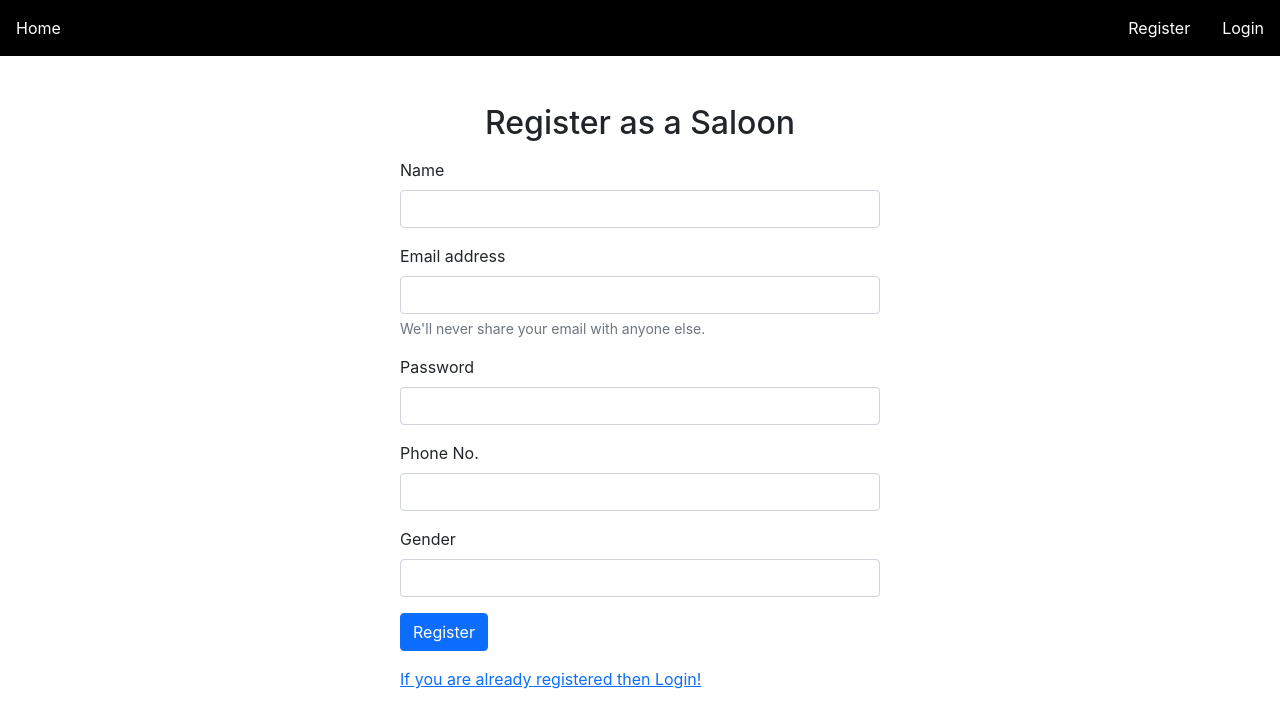
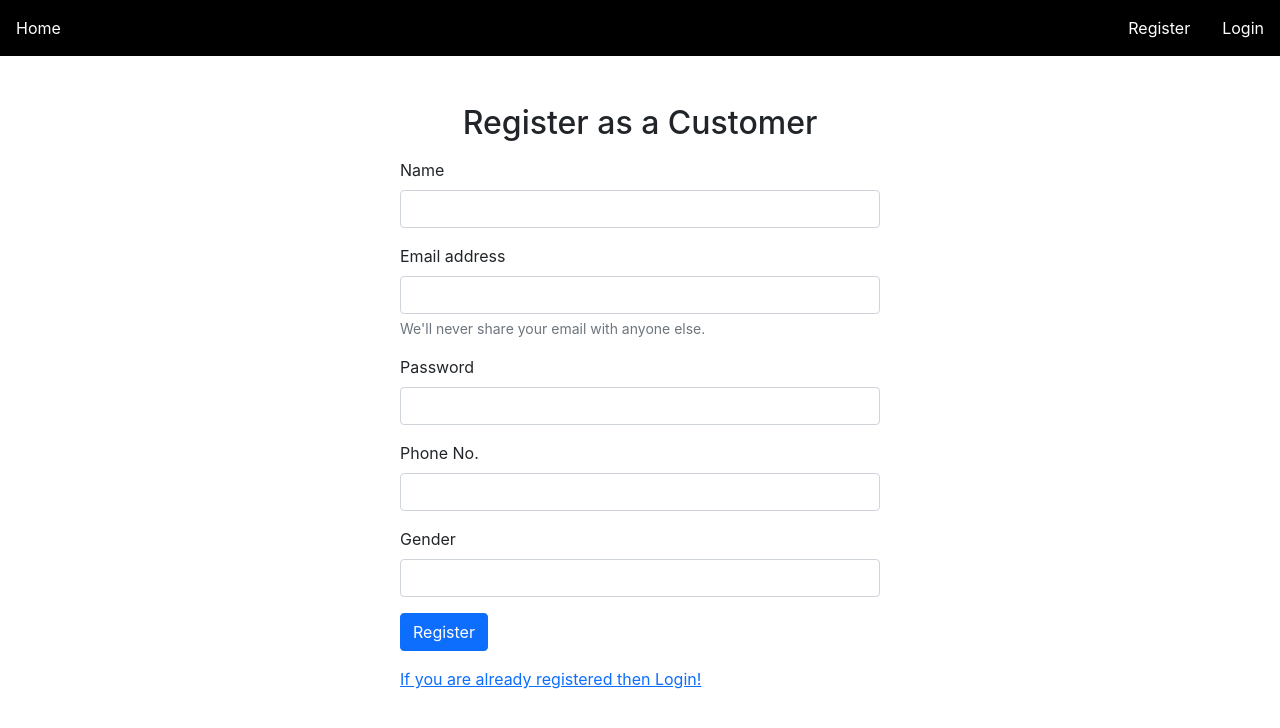
Before and after one commit to radh1Ka-sr/TrimTracker, a React (Create React App) app in the folder frontend/: page /userRegister in a window 1280 px wide. Shown: the top 728 px of the page. Built offline with nearby package versions, Linux system fonts and the light colour scheme.

Commit message:
frontend

```diff
--- a/frontend/src/components/user/UserLogin.js
+++ b/frontend/src/components/user/UserLogin.js
@@ -5,7 +5,7 @@ const UserLogin = () => {
   return (
     <div>
     <div style={{marginTop:'3rem',marginLeft:'25rem',marginRight:'25rem',marginBottom:'1rem'}}>
-    <h2 style={{display:'flex',justifyContent:'center',marginBottom:'1rem'}}>Login as a Saloon </h2>
+    <h2 style={{display:'flex',justifyContent:'center',marginBottom:'1rem'}}>Login as a Customer </h2>
       <div className="mb-3">
     <label for="exampleInputEmail1" className="form-label">Email address</label>
     <input type="email" className="form-control" id="exampleInputEmail1" aria-describedby="emailHelp"/>
@@ -17,7 +17,7 @@ const UserLogin = () => {
   </div>
   <button type="submit" className="btn btn-primary">Login</button>
   </div>
-  <Link to="/saloonRegister" style={{marginLeft:'25rem',marginRight:'25rem',marginBottom:'5rem'}} >If you are not  registered then Regiser!</Link>
+  <Link to="/userRegister" style={{marginLeft:'25rem',marginRight:'25rem',marginBottom:'5rem'}} >If you are not  registered then Regiser!</Link>
     </div>
   );
 }
--- a/frontend/src/components/user/UserRegister.js
+++ b/frontend/src/components/user/UserRegister.js
@@ -4,7 +4,7 @@ const UserRegister = () => {
   return (
     <div>
         <form style={{marginTop:'3rem',marginLeft:'25rem',marginRight:'25rem',marginBottom:'1rem'}}>
-        <h2 style={{display:'flex',justifyContent:'center',marginBottom:'1rem'}}>Register as a Saloon </h2>
+        <h2 style={{display:'flex',justifyContent:'center',marginBottom:'1rem'}}>Register as a Customer </h2>
       <div className="mb-3">
     <label for="exampleInputEmail1" className="form-label">Name</label>
     <input type="name" className="form-control" id="exampleInputname" aria-describedby="nameHelp"/>
@@ -28,7 +28,7 @@ const UserRegister = () => {
   </div>
   <button type="submit" className="btn btn-primary">Register</button>
 </form>
-<Link to="/saloonLogin" style={{marginLeft:'25rem',marginRight:'25rem',marginBottom:'5rem'}} >If you are already registered then Login!</Link>
+<Link to="/userLogin" style={{marginLeft:'25rem',marginRight:'25rem',marginBottom:'5rem'}} >If you are already registered then Login!</Link>
     </div>
   );
 }
```
